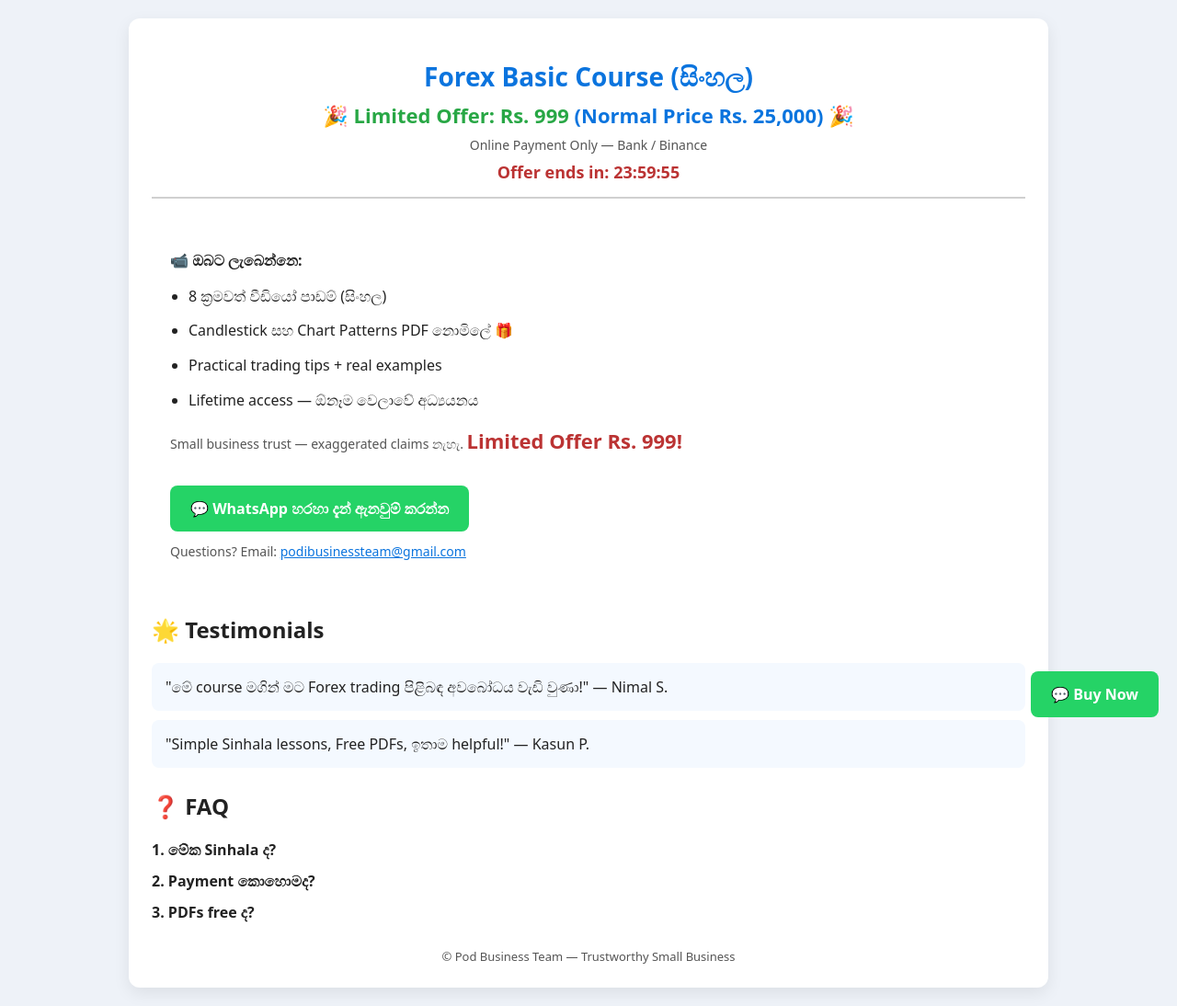
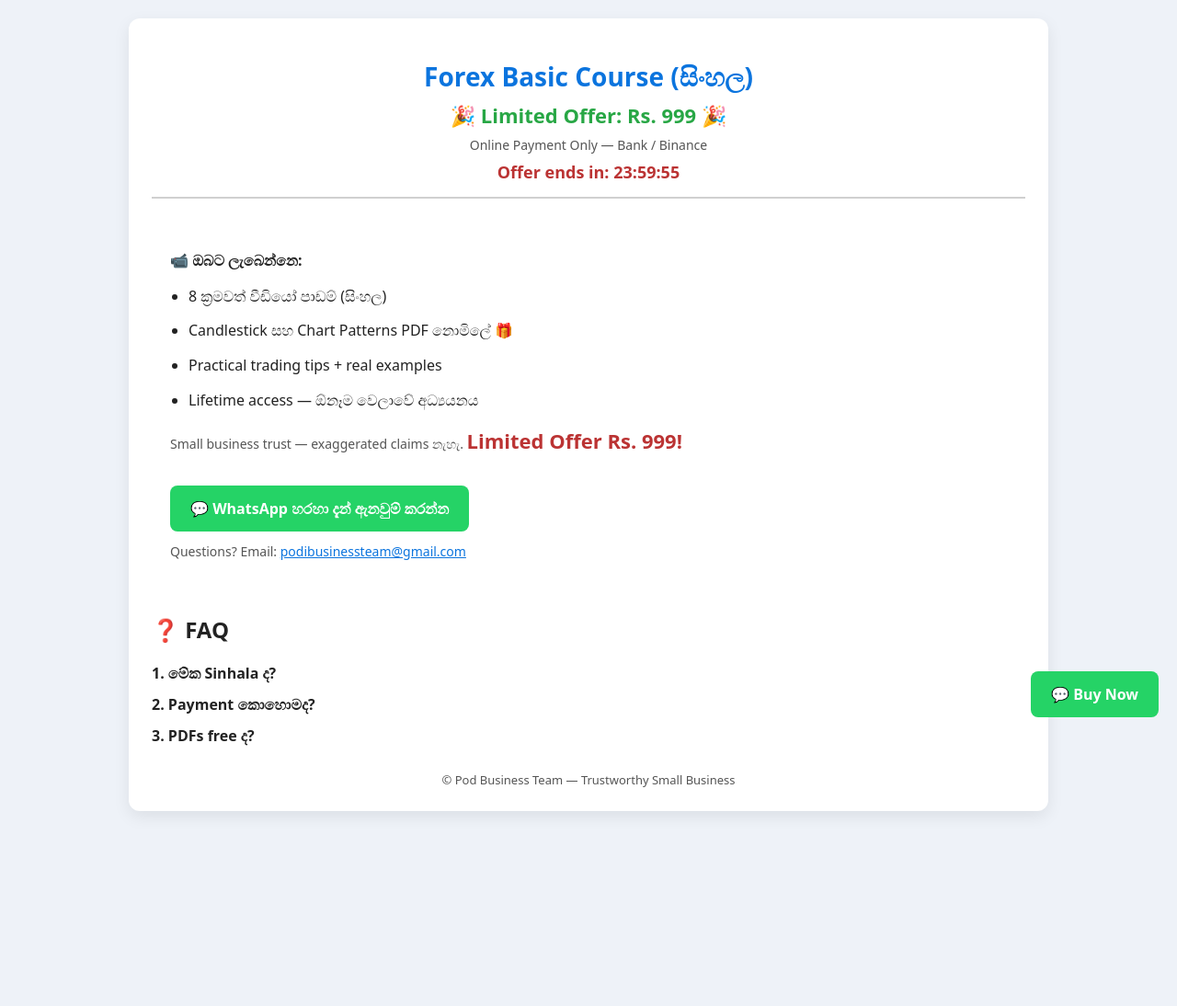
Before and after one commit to podibusinessteam-dot/PODI_BUSINESS_, a plain HTML site: page index.html in a window 1280 px wide. Shown: the whole page at 92% size. After the commit the page ends 902 px from the top, so only its background shows below. Drawn offline with Linux system fonts and the light colour scheme.

Commit message:
Update index.html

```diff
--- a/index.html
+++ b/index.html
@@ -28,13 +28,10 @@ footer{text-align:center;font-size:13px;color:#555;margin-top:28px;}
 .highlight{color:#0b74de;font-weight:700;}
 .floating-btn{position:fixed;bottom:20px;right:20px;z-index:100;}
 .section{margin-top:25px;}
-.testimonial{background:#f4f9ff;padding:15px;border-radius:8px;margin-bottom:10px;}
 .faq-item{margin-bottom:12px;}
 .faq-question{cursor:pointer;font-weight:700;}
 .faq-answer{display:none;padding-left:10px;margin-top:4px;}
 .countdown{font-size:18px;color:#b33;font-weight:700;margin-top:8px;}
-
-/* Mobile friendly adjustments */
 @media(max-width:600px){
  h1{font-size:24px;}
  .price{font-size:20px;}
@@ -47,7 +44,7 @@ footer{text-align:center;font-size:13px;color:#555;margin-top:28px;}
 <div class="wrap">
 <header>
 <h1>Forex Basic Course (සිංහල)</h1>
-<div class="price">🎉 Limited Offer: Rs. 999 <span class="highlight">(Normal Price Rs. 25,000)</span> 🎉</div>
+<div class="price">🎉 Limited Offer: Rs. 999 🎉</div>
 <div class="small">Online Payment Only — Bank / Binance</div>
 <div class="countdown" id="countdown">Offer ends in: 24:00:00</div>
 </header>
@@ -70,13 +67,6 @@ footer{text-align:center;font-size:13px;color:#555;margin-top:28px;}
 <p class="small" style="margin-top:12px;">
 Questions? Email: <a href="mailto:podibusinessteam@gmail.com" style="color:#0b74de;">podibusinessteam@gmail.com</a>
 </p>
-</div>
-
-<!-- Testimonials -->
-<div class="section">
-<h2>🌟 Testimonials</h2>
-<div class="testimonial">"මේ course මගින් මට Forex trading පිළිබඳ අවබෝධය වැඩි වුණා!" — Nimal S.</div>
-<div class="testimonial">"Simple Sinhala lessons, Free PDFs, ඉතාම helpful!" — Kasun P.</div>
 </div>
 
 <!-- FAQ -->
```
